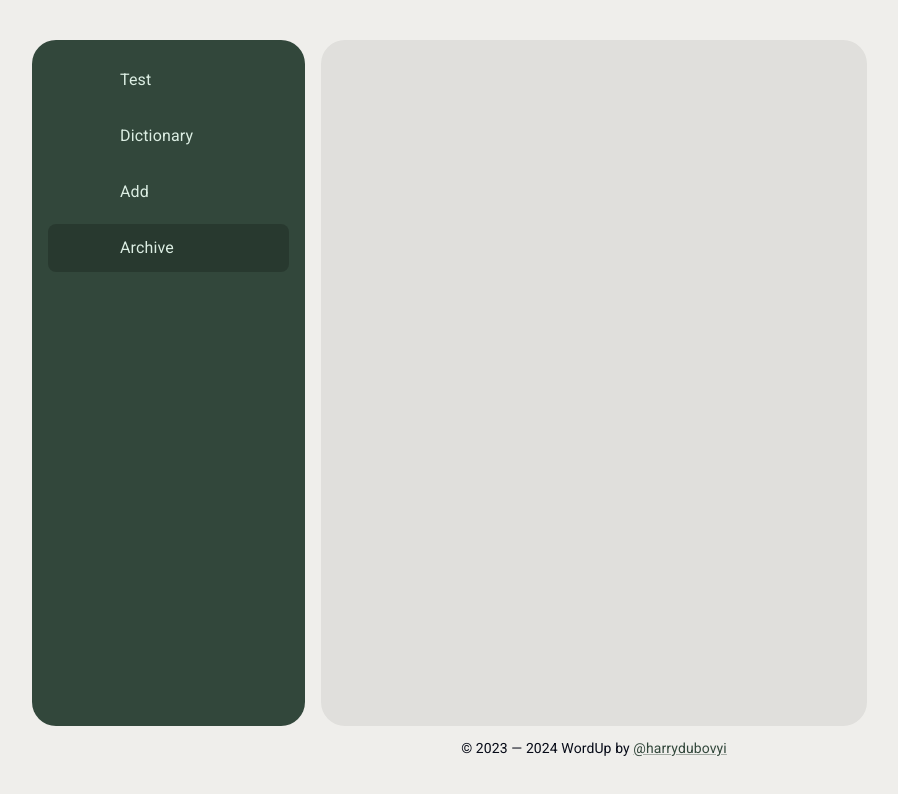
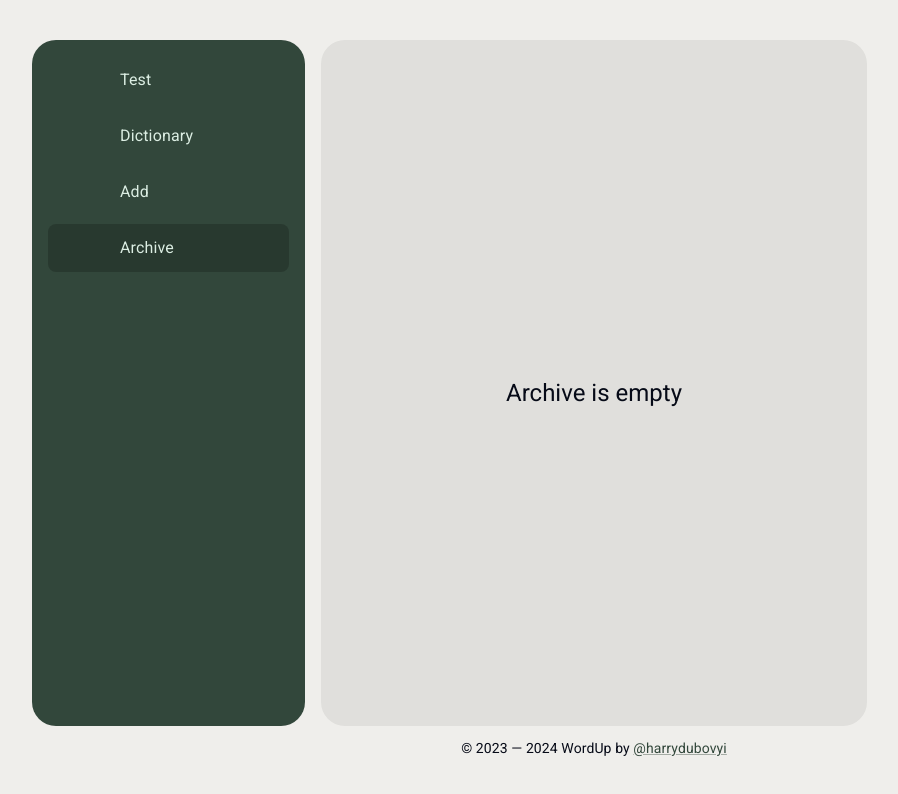
Before and after one commit to harrydubovoy/word-up, a React (Vite) app: page /archive in a window 1280 px wide. Shown: the top 794 px of the page, without its empty margins (46-944 px from the left). Built offline with nearby package versions, Linux system fonts and the light colour scheme; some icons are missing.

Commit message:
add empty screen for archive page

```diff
--- a/src/pages/Archive/ArchivePage.jsx
+++ b/src/pages/Archive/ArchivePage.jsx
@@ -1,11 +1,13 @@
+import { length } from 'ramda';
 import Box from '@mui/material/Box';
 
-import { List } from '../../shared/utils/List.jsx';
+import { List } from '../../shared/utils/List';
 import { styled } from '../../ui-kit/theme';
 
 import { useArchive } from '../../entities';
 
 import { ArchiveWordCard } from '../../widgets/ArchiveWordCard';
+import { EmptyScreen, isArchiveEmptyScreenVisible } from '../../widgets/EmptyScreen';
 
 const Grid = styled(Box)({
   display: 'grid',
@@ -20,6 +22,7 @@ export function ArchivePage() {
   const { archiveIds } = useArchive();
 
   return (
+    <EmptyScreen type={isArchiveEmptyScreenVisible(length(archiveIds))}>
       <Grid>
         <List.Map array={archiveIds}>
           {(id) => (
@@ -27,5 +30,6 @@ export function ArchivePage() {
           )}
         </List.Map>
       </Grid>
+    </EmptyScreen>
   );
 }
--- a/src/widgets/EmptyScreen/EmptyScreenFactory.jsx
+++ b/src/widgets/EmptyScreen/EmptyScreenFactory.jsx
@@ -1,7 +1,7 @@
-import { DefaultScreenEmpty } from './screens/DefaultScreenEmpty.jsx';
-import { ArchiveScreenEmpty } from './screens/ArchiveScreenEmpty.jsx';
+import { DefaultScreenEmpty } from './screens/DefaultScreenEmpty';
+import { ArchiveScreenEmpty } from './screens/ArchiveScreenEmpty';
 
-import { EMPTY_SCREEN_TYPE } from '../../shared/constants/screens.js';
+import { EMPTY_SCREEN_TYPE } from './constants/types';
 
 export function EmptyScreenFactory({ type }) {
   switch (type) {
--- a/src/widgets/EmptyScreen/index.js
+++ b/src/widgets/EmptyScreen/index.js
@@ -1 +1,3 @@
 export { EmptyScreen } from './EmptyScreen';
+export { EMPTY_SCREEN_TYPE } from './constants/types';
+export { isArchiveEmptyScreenVisible } from './utils/isArchiveEmptyScreenVisible';
--- a/src/widgets/EmptyScreen/screens/ArchiveScreenEmpty.jsx
+++ b/src/widgets/EmptyScreen/screens/ArchiveScreenEmpty.jsx
@@ -1,7 +1,7 @@
 import Inventory2OutlinedIcon from '@mui/icons-material/Inventory2Outlined';
 
-import { Typography } from '../../../ui-kit/Typography.jsx';
-import { EmptyScreenContent } from './EmptyScreenContent.jsx';
+import { Typography } from '../../../ui-kit/Typography';
+import { EmptyScreenContent } from './EmptyScreenContent';
 
 export function ArchiveScreenEmpty() {
   return (
--- a/src/widgets/EmptyScreen/screens/EmptyScreenContent.jsx
+++ b/src/widgets/EmptyScreen/screens/EmptyScreenContent.jsx
@@ -1,4 +1,4 @@
-import { Box } from '../../../ui-kit/Box.jsx';
+import { Box } from '../../../ui-kit/Box';
 
 function EmptyScreenContent({ children }) {
   return (
--- /dev/null
+++ b/src/widgets/EmptyScreen/utils/isArchiveEmptyScreenVisible.js
@@ -0,0 +1,3 @@
+import { EMPTY_SCREEN_TYPE } from '../constants/types';
+
+export const isArchiveEmptyScreenVisible = (condition) => !condition && EMPTY_SCREEN_TYPE.ARCHIVE;
```
Also changed, not shown: src/widgets/EmptyScreen/constants/types.js (renamed from src/shared/constants/screens.js). Lines whose indentation alone changed are shown as unchanged.
